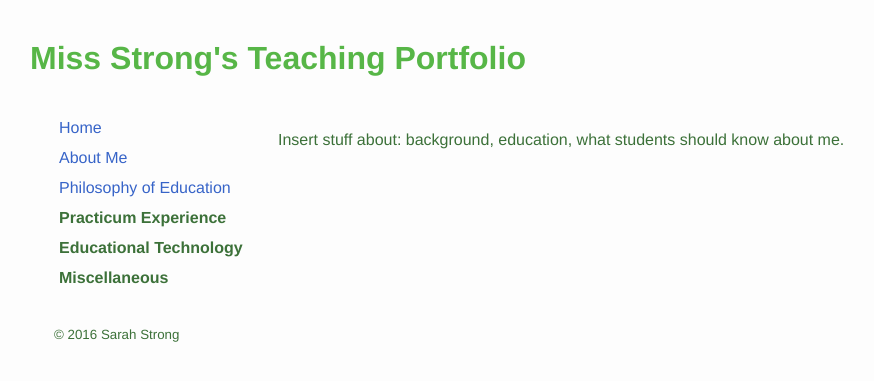
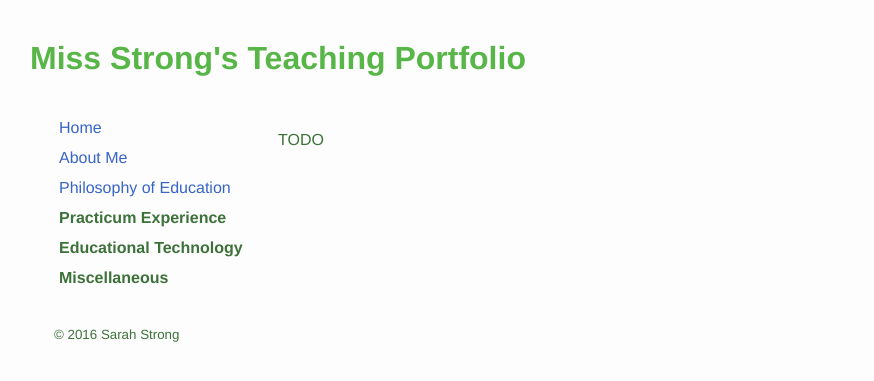
Before and after one commit to sarahstrong314/sarahstrong.ca, a Jekyll site: the page built from about-me.html, in a window 1280 px wide. Shown: the top 381 px of the page, without its empty margins (26-900 px from the left). Built offline with Jekyll 4.4.1, drawn with Linux system fonts in a browser that asks for light colours; nearby versions of some CDN libraries; library files that are not in the unit come from our copies; Markdown is read by kramdown in place of the engine named in the settings.

Commit message:
Updated "about me" section

```diff
--- a/about-me.html
+++ b/about-me.html
@@ -5,6 +5,8 @@ title: About Me
 
 <div id="About Me">
 
-<p>Insert stuff about: background, education, what students should know about me.</p>
+<p>TODO</p>
+
+<!--Insert stuff about: background, education, what students should know about me.-->
 
 </div>
```
